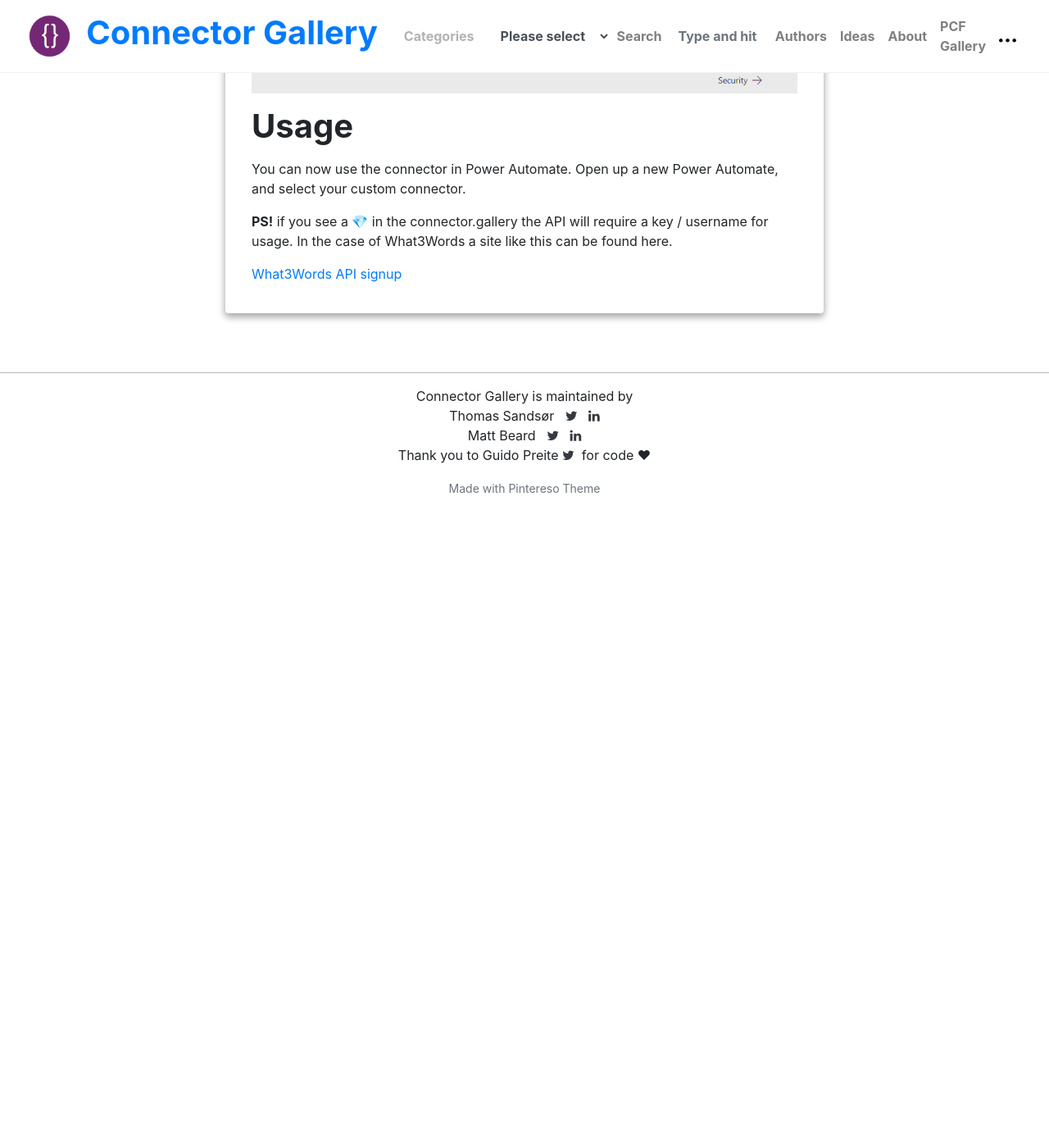
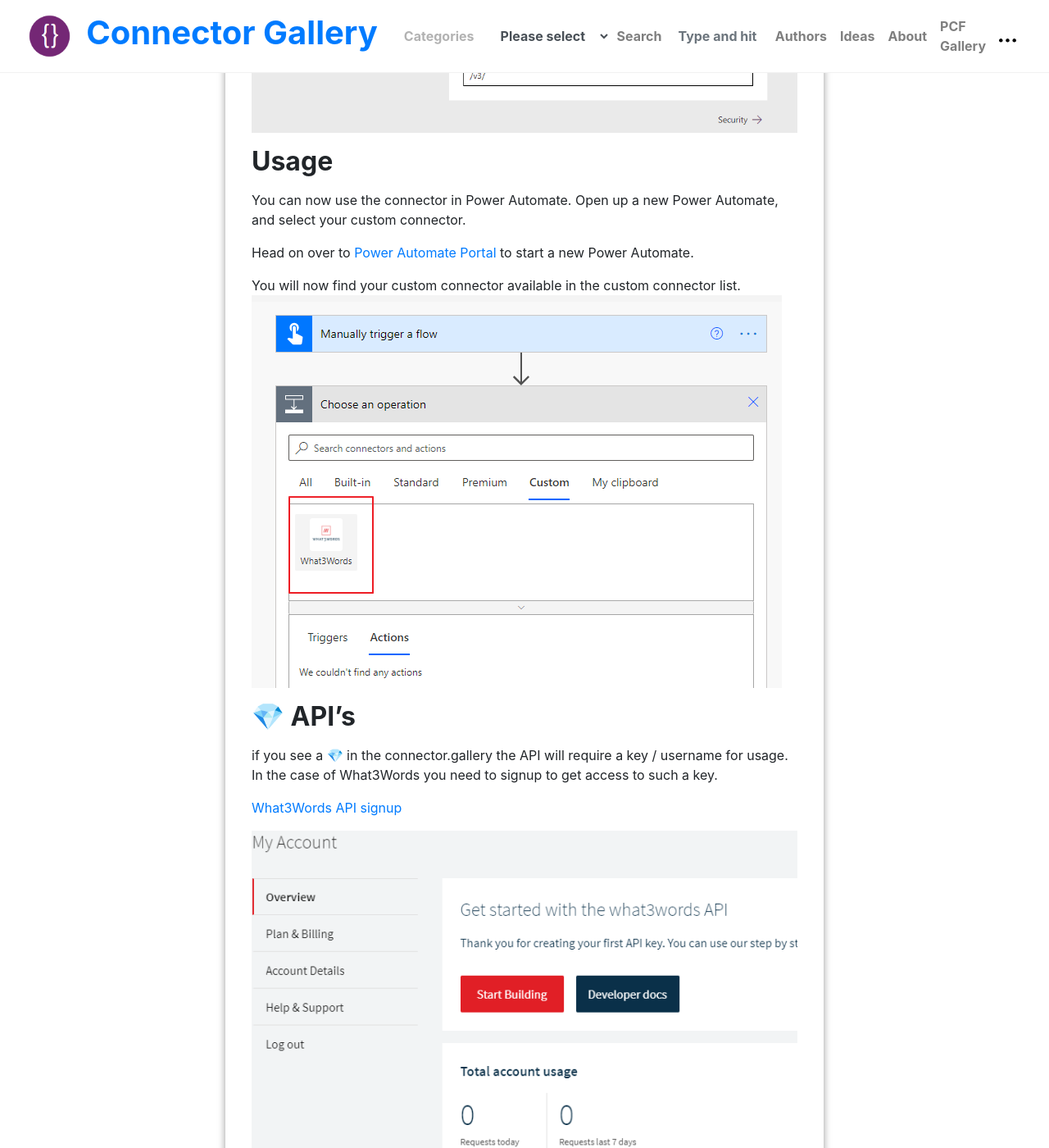
Before and after one commit to thomassandsor/connector.gallery, a Jekyll site: the page built from _pages/Installation.md, in a window 1280 px wide and 1400 px high, scrolled down 3218 px. Shown: the whole window at 82% size. Built offline with Jekyll 4.4.1, drawn with Linux system fonts in a browser that asks for light colours; nearby versions of some CDN libraries; library files that are not in the unit come from our copies; comment, search, counter and statistics services are not loaded; before the commit the page ends 3857 px from its top, so only the background shows below that; some of the changed text lies outside the part shown.

Commit message:
Connector install update

```diff
--- a/_pages/Installation.md
+++ b/_pages/Installation.md
@@ -8,7 +8,7 @@
 
 In this example there are 2 files. The configuration and the LOGO. Let's start by opening the What3Words.swagger.json file.
 
-# Downloading
+## Downloading
 
 ![GitHubFiles](assets\images\howto\GitHubFiles.png)
 
@@ -22,7 +22,7 @@
 
 Repeat the process for the image file.
 
-# Importing
+## Importing
 
 Now make your way to <a target="_blank" href="https://make.powerapps.com/">Power Apps Maker Portal</a>
 
@@ -34,9 +34,19 @@
 ![PPCustomConnector4](assets\images\howto\PPCustomConnector4.png)
 ![PPCustomConnector5](assets\images\howto\PPCustomConnector5.png)
 
-# Usage
+## Usage
 You can now use the connector in Power Automate. Open up a new Power Automate, and select your custom connector.
 
-<b>PS!</b> if you see a 💎 in the connector.gallery the API will require a key / username for usage. In the case of What3Words a site like this can be found here.
+Head on over to <a target="_blank" href="https://make.powerapps.com/">Power Automate Portal</a> to start a new Power Automate.
+
+You will now find your custom connector available in the custom connector list.
+![FlowConnector1](assets\images\howto\FlowConnector1.png)
+
+## 💎 API's
+if you see a 💎 in the connector.gallery the API will require a key / username for usage. In the case of What3Words you need to signup to get access to such a key.
 
 <a target="_blank" href="https://what3words.com/select-plan?referrer=/public-api&currency=USD">What3Words API signup</a>
+
+![FlowConnector2](assets\images\howto\FlowConnector2.png)
+
+Once you find the key, you can connect.
```
Also changed, not shown: other parts of _pages/Installation.md (+1 -1 lines), _layouts/post.html (+0 -12 lines), assets/images/howto/FlowConnector1.png (added), assets/images/howto/FlowConnector2.png (added).
